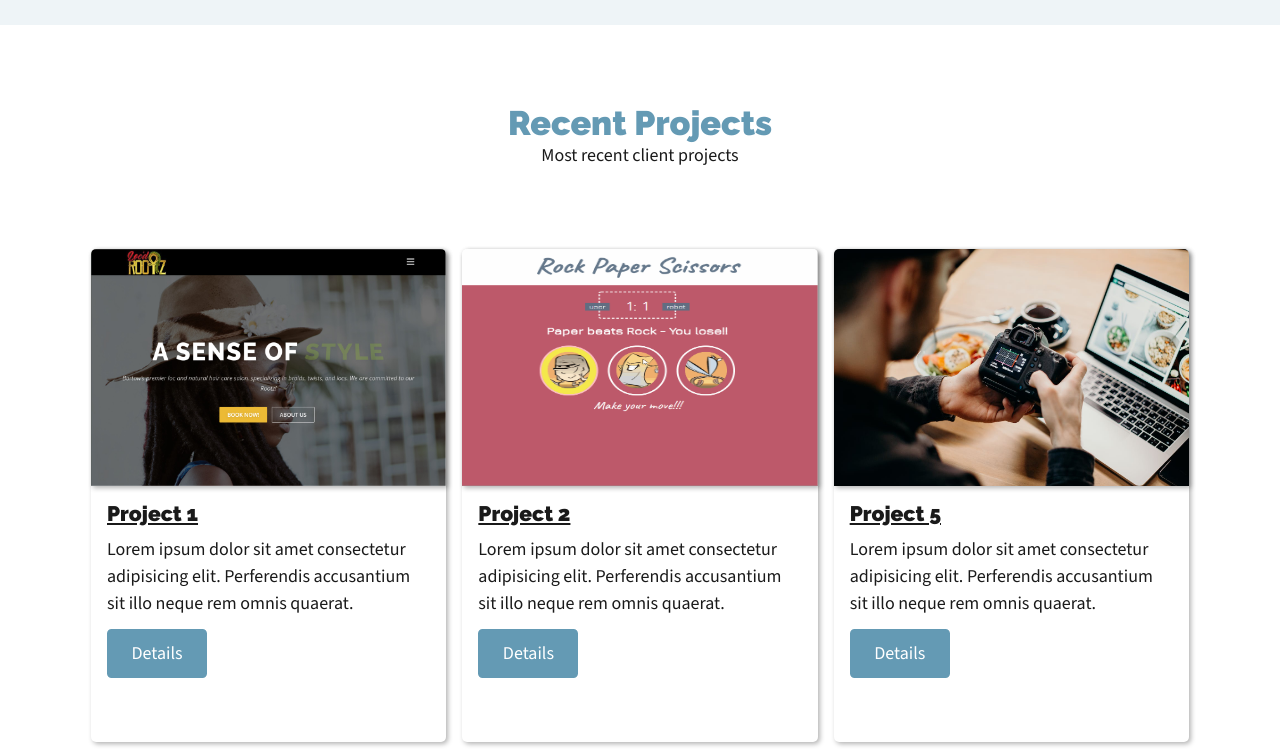
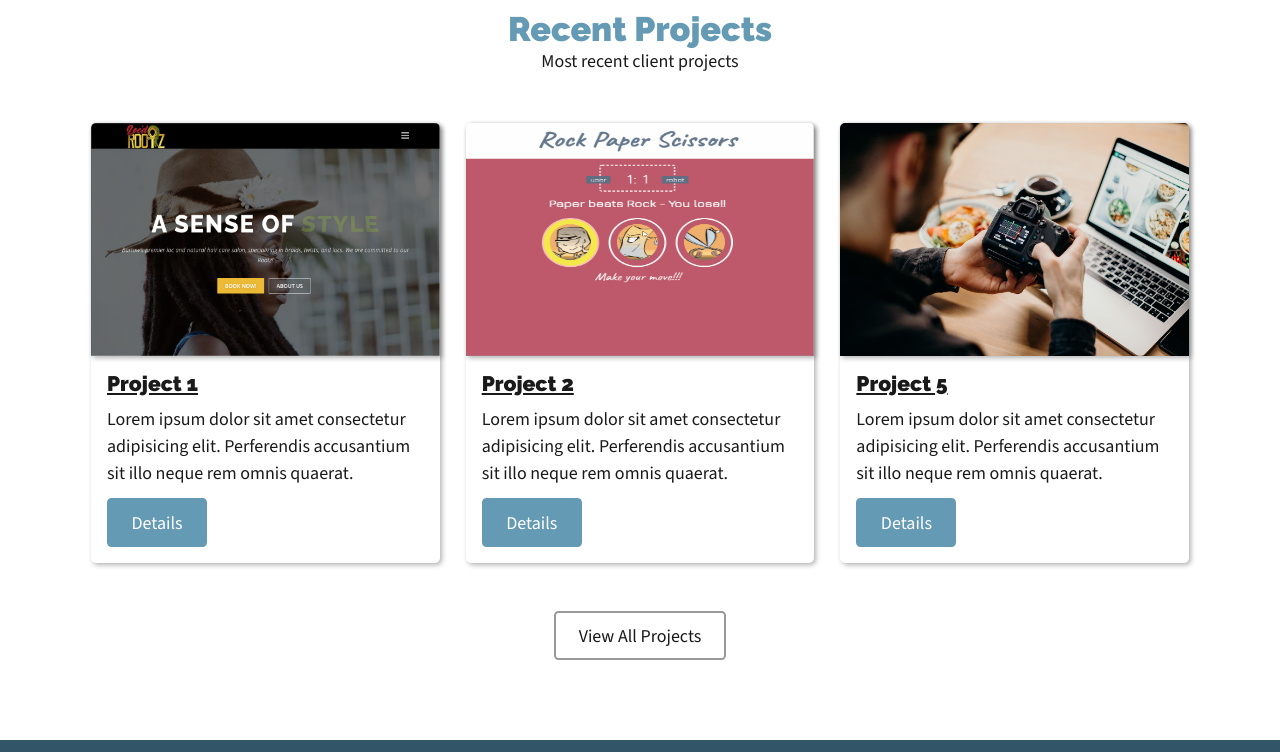
Before and after one commit to SharonaYoung/blog-site, an Eleventy site: page src/index.njk in a window 1280 px wide. Shown: the part 1750-2502 px from the top of the page. Built offline with nearby package versions, Linux system fonts and the light colour scheme; Eleventy itself is replaced by a stand-in of ours; files that its build step writes are made by us from their sources.

Commit message:
updated home page styling

```diff
--- a/src/index.njk
+++ b/src/index.njk
@@ -50,5 +50,8 @@ layout: 'base.njk'
         {% include "project-card.njk" %}
       {% endfor %}
     </ul>
+    <div class="projects__view-btn">
+      <a href="./projects" class="btn btn--neutral">View All Projects</a>
+    </div>
   </div>
 </section>
--- a/src/style.css
+++ b/src/style.css
@@ -206,7 +206,12 @@ ______________________ */
 .articles__list,
 .projects__list {
   --flow-spacer: 3rem;
-  margin: 5rem 0;
+}
+
+.projects__view-btn{
+  margin-top: 3rem;
+  display: grid;
+  justify-content: center;
 }
 
 /* ********* */
@@ -270,8 +275,7 @@ ______________________ */
 
 /* Individual Article Page
 *********** */
-.main-article,
-.project {
+.main-article {
   margin-bottom: 3rem;
 }
 
@@ -294,7 +298,7 @@ ______________________ */
 .projects__list {
   display: grid;
   grid-template-columns: repeat(auto-fit, minmax(300px, 1fr));
-  gap: 1rem;
+  gap: 1.625rem;
 }
 
 .project-card {
```
